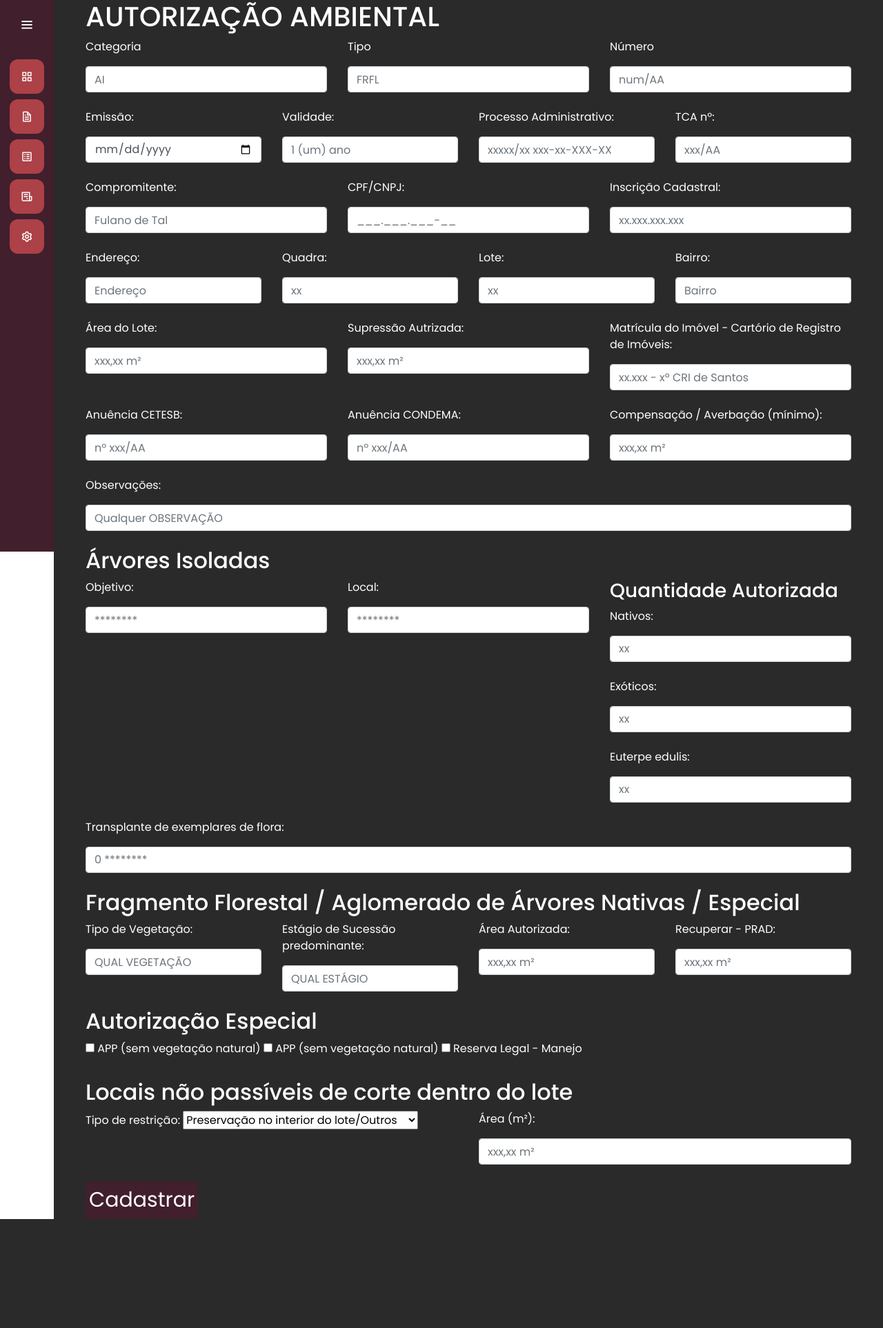
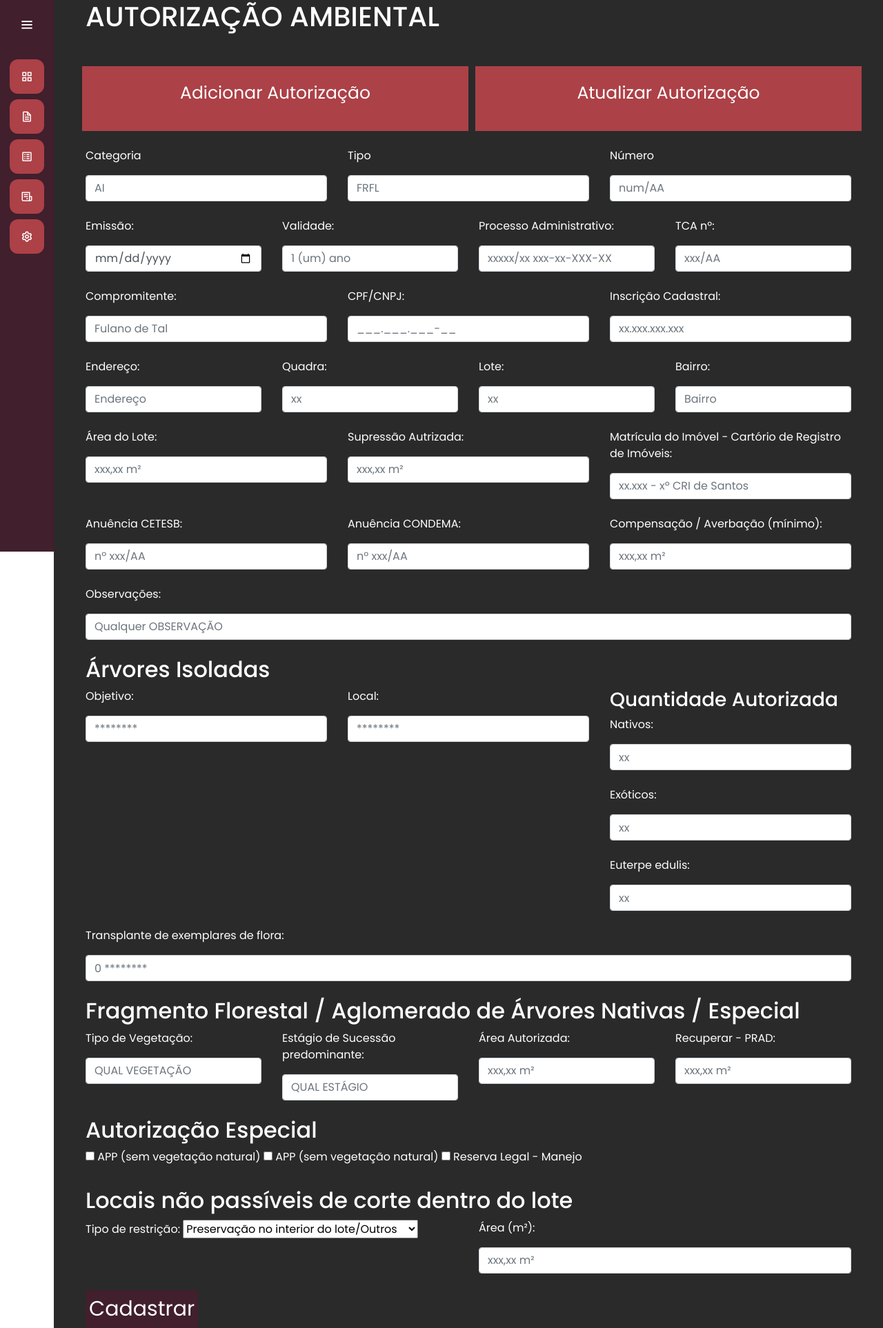
Before and after one commit to IngridEsteves/proj-int-1, a Django app: page /autorizacao in a window 1280 px wide. Shown: the whole page at 69% size. Before the commit the page ends 1768 px from the top, so only its background shows below. Run offline with Django 4.2, Linux system fonts and the light colour scheme.

Commit message:
atualiza-html

```diff
--- a/autorizacao/templates/autorizacao.html
+++ b/autorizacao/templates/autorizacao.html
@@ -9,23 +9,32 @@
 {% block 'dashboard' %}
     <div class='container'>
         <h1>AUTORIZAÇÃO AMBIENTAL</h1>
+        <div class="row">
+            <div class="col-md card-dashboard">
+                <p class="text-card">Adicionar Autorização</p>
+            </div>
+            <div class="col-md card-dashboard">
+                <p class="text-card">Atualizar Autorização</p>
+            </div>
+        </div>
+        <br>
+        <div class="adicionar-autorizacao">
+            <form action="{% url 'autorizacao' %}" method="POST">{% csrf_token %}
                 <div class='row'>
                     <div class='col-md'>
                         <p>Categoria</p>
-                <input type="text" class="form-control" placeholder="AI" name="categoria">
+                        <input type="text" class="form-control" placeholder="AI" name="categoria" value="{{categoria}}">
                     </div>
                     <div class='col-md'>
                         <p>Tipo</p>
-                <input type="text" class="form-control" placeholder="FRFL" name="tipo">
+                        <input type="text" class="form-control" placeholder="FRFL" name="tipo" value="{{tipo}}">
                     </div>
                     <div class='col-md'>
                         <p>Número</p>
-                <input type="text" class="form-control" placeholder="num/AA" name="numero">
+                        <input type="text" class="form-control" placeholder="num/AA" name="ACNum" value="{{numero}}">
                     </div>
                 </div>
                 <br>
-        <div class="adicionar-cliente">
-            <form action="{% url 'autorizacao' %}" method="POST">{% csrf_token %}
                 <div class="row">
                     <div class="col-md">
                         <p>Emissão:</p>
@@ -41,7 +50,7 @@
                     </div>
                     <div class="col-md">
                         <p>TCA nº:</p>
-                            <input type="text" class="form-control" placeholder="xxx/AA" name="tca">
+                            <input type="text" class="form-control" placeholder="xxx/AA" name="tcaNum">
                     </div>
                 </div>
                 <br>
@@ -163,7 +172,7 @@
                 </div>
                 <div class="col-md">
                     <p>Recuperar - PRAD:</p>
-                    <input type="number" class="form-control" placeholder="xxx,xx m²" name="exoticos">
+                    <input type="number" class="form-control" placeholder="xxx,xx m²" name="recup_PRAD">
                 </div>
             </div>
             <br>
```
Also changed, not shown: db.sqlite3. Lines whose indentation alone changed are shown as unchanged.
